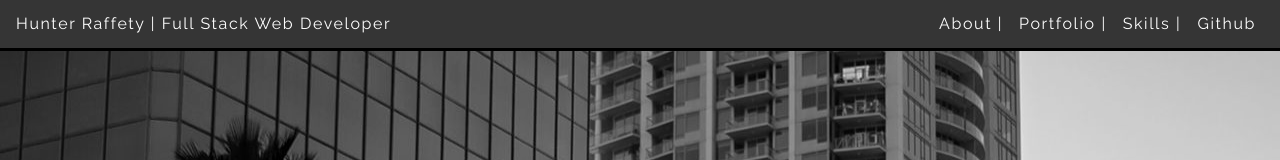
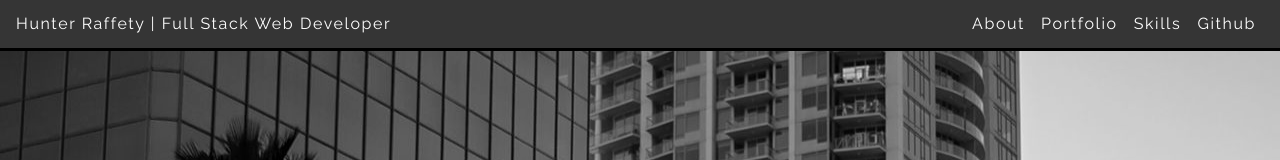
Before and after one commit to hunterraffety/portfolio, a React (Create React App) app: page / in a window 1280 px wide. Shown: the top 160 px of the page. Built offline with nearby package versions, Linux system fonts and the light colour scheme; what react-animations would draw is missing.

Commit message:
updating text @ mobile.

```diff
--- a/src/components/Navigation/Navigation.js
+++ b/src/components/Navigation/Navigation.js
@@ -26,23 +26,23 @@ export default class Navigation extends React.Component {
   render() {
     return (
       <Navbar light expand='md' fixed='top'>
-        <NavItem className='navItem'>
+        <NavItem className='navItem text-center'>
           Hunter Raffety | Full Stack Web Developer
         </NavItem>
         <NavbarToggler onClick={this.toggle} />
         <Collapse isOpen={this.state.isOpen} navbar>
-          <Nav className='ml-auto' navbar>
+          <Nav className='ml-auto text-center' navbar>
             <NavItem>
-              <NavLink href='/components/'>About |</NavLink>
+              <NavLink href='/components/'>About</NavLink>
             </NavItem>
             <NavItem>
               <NavLink href='https://github.com/reactstrap/reactstrap'>
-                Portfolio |
+                Portfolio
               </NavLink>
             </NavItem>
             <NavItem>
               <NavLink href='https://github.com/reactstrap/reactstrap'>
-                Skills |
+                Skills
               </NavLink>
             </NavItem>
             <NavItem>
```
